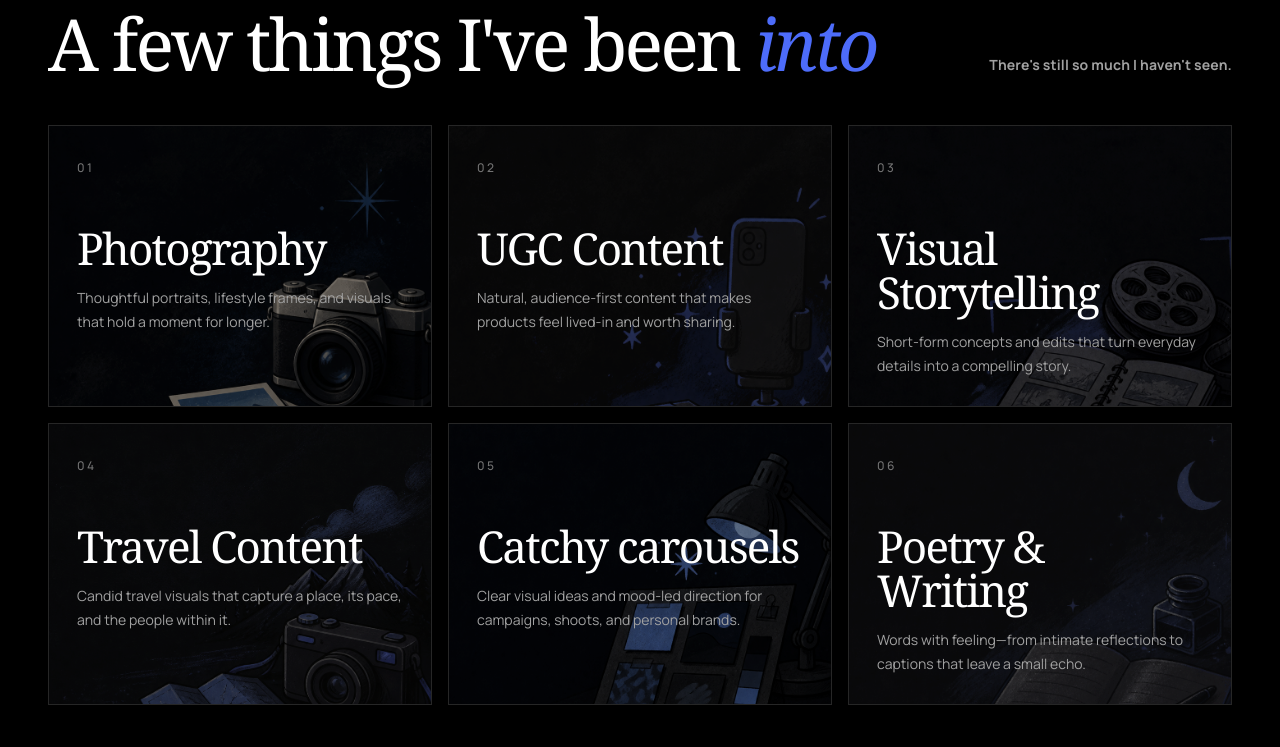
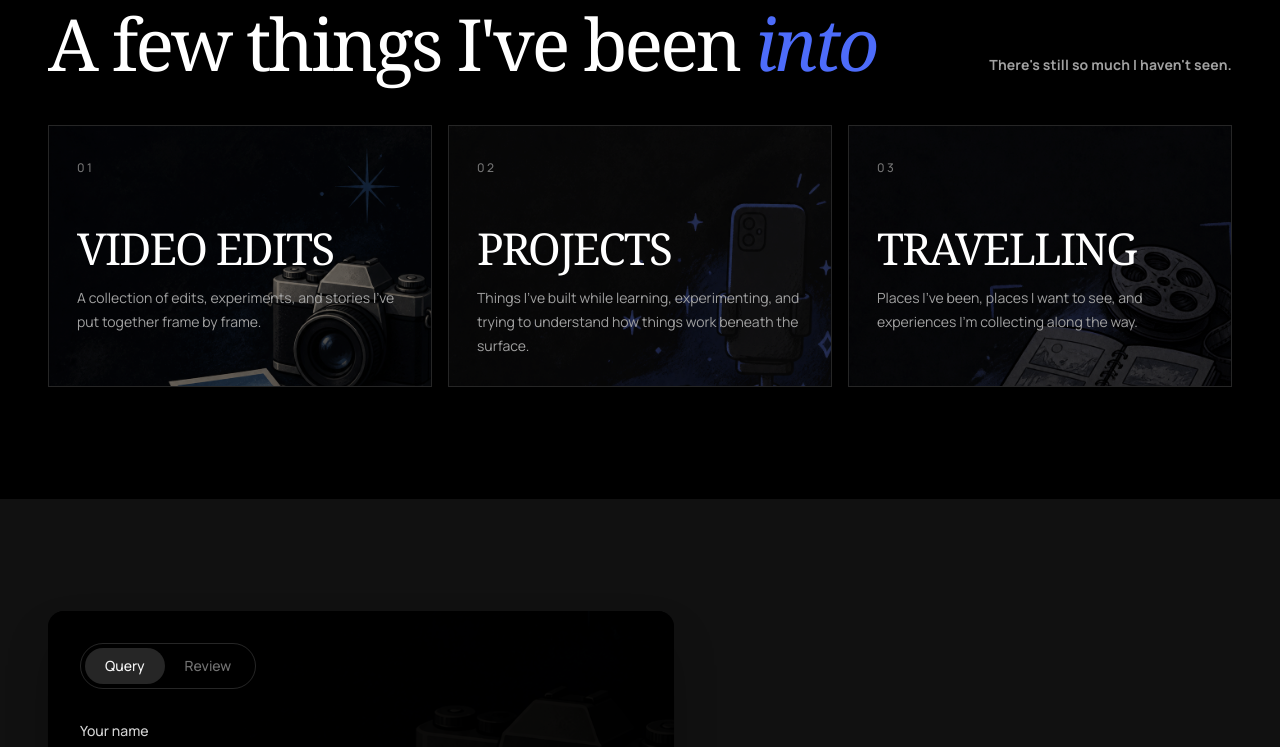
Before and after one commit to shailendra1708/Portfolio, a React (Vite) app: page / in a window 1280 px wide. Shown: the part 2300-3047 px from the top of the page. Built offline with nearby package versions, Linux system fonts and the light colour scheme; a web font is replaced by a local one.

Commit message:
Replace services cards with portfolio links

```diff
--- a/src/components/Services.jsx
+++ b/src/components/Services.jsx
@@ -1,46 +1,28 @@
 import photographyBackground from "../assets/services-background.png";
 import ugcBackground from "../assets/services-ugc.png";
 import storytellingBackground from "../assets/services-storytelling.png";
-import travelBackground from "../assets/services-travel.png";
-import directionBackground from "../assets/services-direction.png";
-import writingBackground from "../assets/services-writing.png";
 
 const services = [
   {
     number: "01",
-    title: "Photography",
+    title: "VIDEO EDITS",
     image: photographyBackground,
-    description: "Thoughtful portraits, lifestyle frames, and visuals that hold a moment for longer.",
+    description: "A collection of edits, experiments, and stories I've put together frame by frame.",
+    href: "#video-edits",
   },
   {
     number: "02",
-    title: "UGC Content",
+    title: "PROJECTS",
     image: ugcBackground,
-    description: "Natural, audience-first content that makes products feel lived-in and worth sharing.",
+    description: "Things I've built while learning, experimenting, and trying to understand how things work beneath the surface.",
+    href: "#projects",
   },
   {
     number: "03",
-    title: "Visual Storytelling",
+    title: "TRAVELLING",
     image: storytellingBackground,
-    description: "Short-form concepts and edits that turn everyday details into a compelling story.",
-  },
-  {
-    number: "04",
-    title: "Travel Content",
-    image: travelBackground,
-    description: "Candid travel visuals that capture a place, its pace, and the people within it.",
-  },
-  {
-    number: "05",
-    title: "Catchy carousels",
-    image: directionBackground,
-    description: "Clear visual ideas and mood-led direction for campaigns, shoots, and personal brands.",
-  },
-  {
-    number: "06",
-    title: "Poetry & Writing",
-    image: writingBackground,
-    description: "Words with feeling—from intimate reflections to captions that leave a small echo.",
+    description: "Places I've been, places I want to see, and experiences I'm collecting along the way.",
+    href: "#travelling",
   },
 ];
 
@@ -62,9 +44,10 @@ export default function Services() {
 
         <div className="mt-12 grid grid-cols-1 gap-4 md:grid-cols-2 lg:grid-cols-3">
           {services.map((service) => (
-            <article
+            <a
+              href={service.href}
               key={service.number}
-              className="group relative min-h-56 overflow-hidden border border-white/15 p-6 transition-all duration-300 ease-out hover:rotate-[1.25deg] hover:border-white hover:ring-2 hover:ring-white sm:p-7"
+              className="group relative min-h-56 cursor-pointer overflow-hidden border border-white/15 p-6 transition-all duration-300 ease-out hover:rotate-[1.25deg] hover:border-white hover:ring-2 hover:ring-white sm:p-7"
             >
               <img
                 src={service.image}
@@ -84,7 +67,7 @@ export default function Services() {
                   {service.description}
                 </p>
               </div>
-            </article>
+            </a>
           ))}
         </div>
       </div>
```
